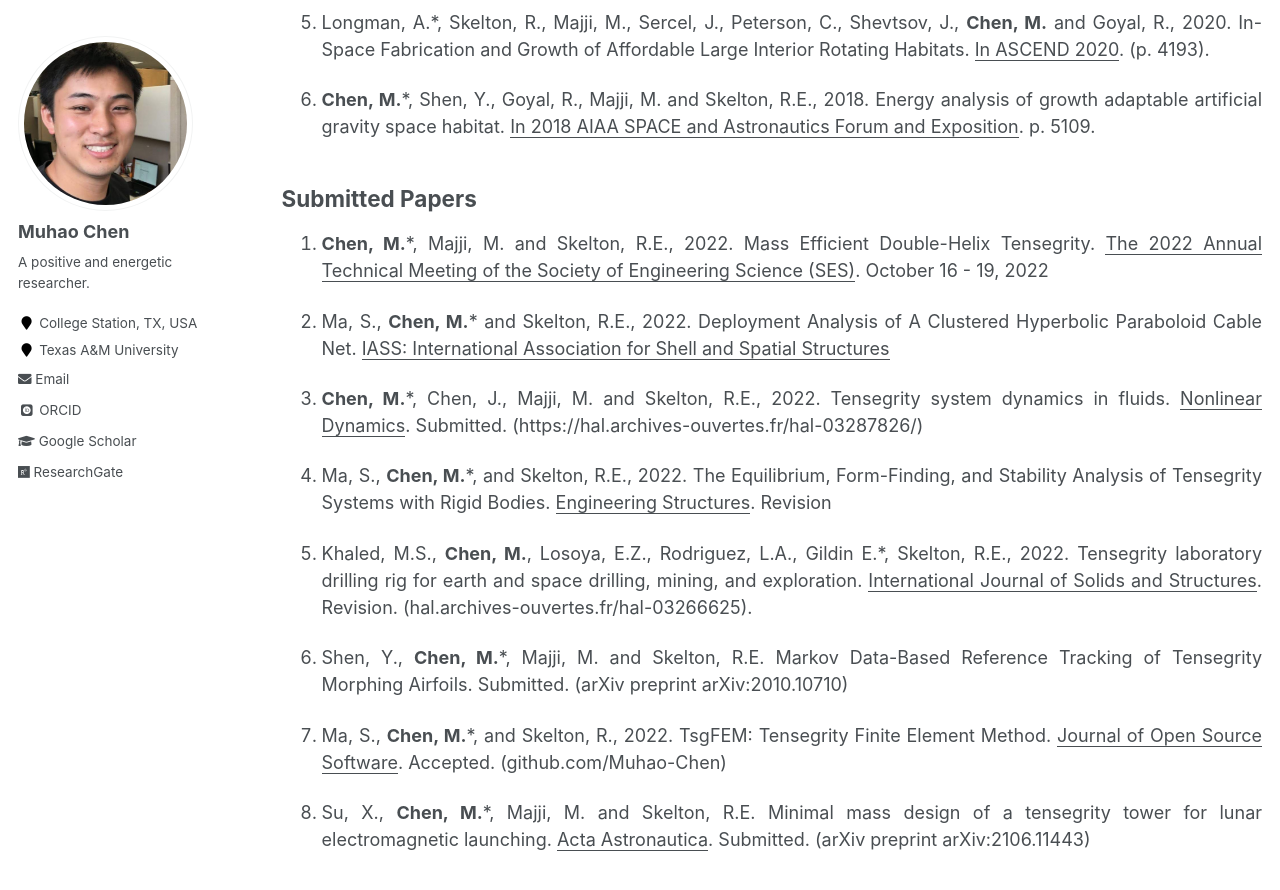
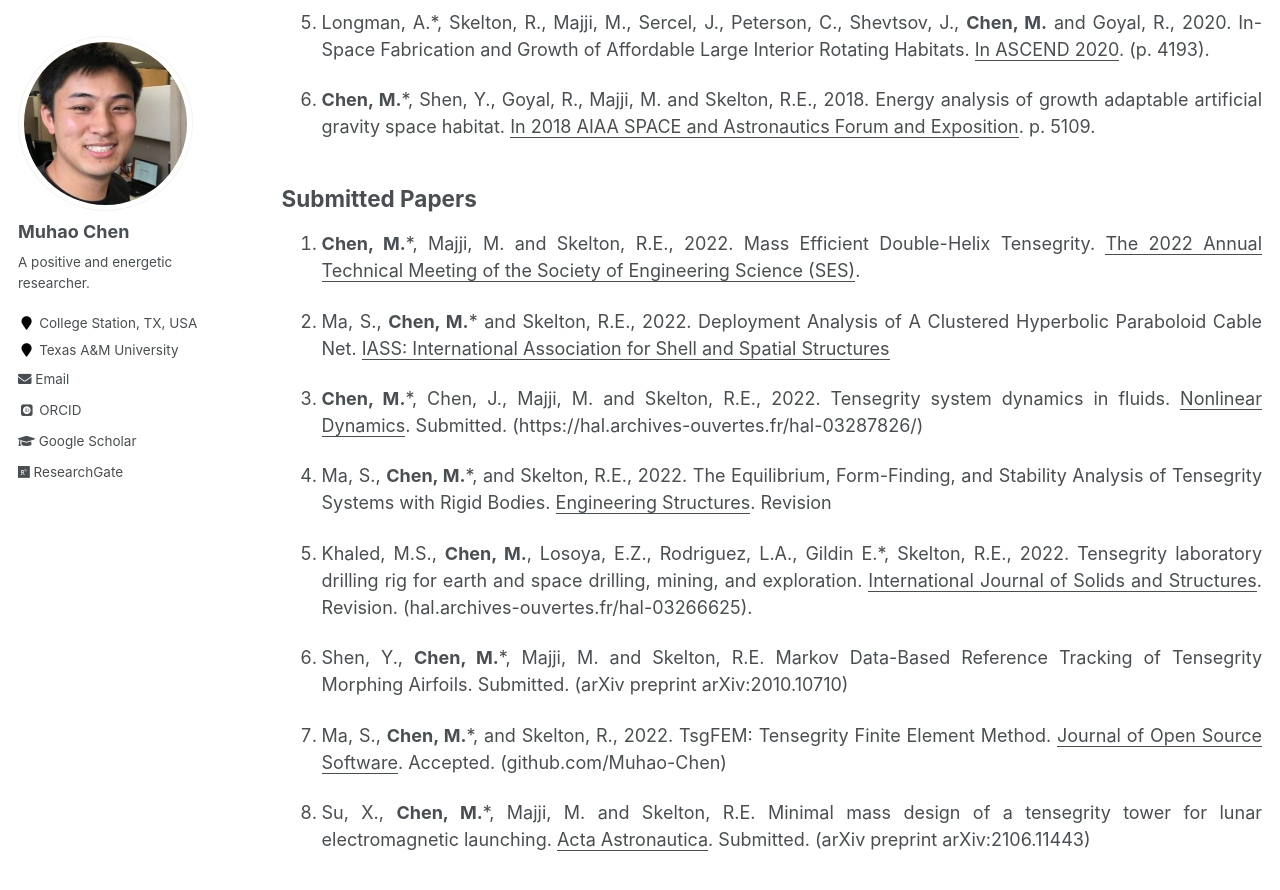
Before and after one commit to Muhao-Chen/muhao-chen.github.io, a Jekyll site: the page built from _pages/publication.md, in a window 1280 px wide and 900 px high, scrolled down 1570 px. Shown: the top 890 px of the window. Built offline with Jekyll 4.4.1, drawn with Linux system fonts in a browser that asks for light colours; some web fonts are replaced.

Commit message:
Update publication.md

```diff
--- a/_pages/publication.md
+++ b/_pages/publication.md
@@ -48,7 +48,7 @@ His citation profile is in [Google Scholar](https://scholar.google.com/citations
 1. **Chen, M.***, Shen, Y., Goyal, R., Majji, M. and Skelton, R.E., 2018. Energy analysis of growth adaptable artificial gravity space habitat. <u>In 2018 AIAA SPACE and Astronautics Forum and Exposition</u>. p. 5109.
 
 ## Submitted Papers
-1. **Chen, M.***, Majji, M. and Skelton, R.E., 2022. Mass Efficient Double-Helix Tensegrity. <u>The 2022 Annual Technical Meeting of the Society of Engineering Science (SES)</u>. October 16 - 19, 2022
+1. **Chen, M.***, Majji, M. and Skelton, R.E., 2022. Mass Efficient Double-Helix Tensegrity. <u>The 2022 Annual Technical Meeting of the Society of Engineering Science (SES)</u>.
 
 1. Ma, S., **Chen, M.*** and Skelton, R.E., 2022. Deployment Analysis of A Clustered Hyperbolic Paraboloid Cable Net. <u>IASS: International Association for Shell and Spatial Structures</u>
 
```
